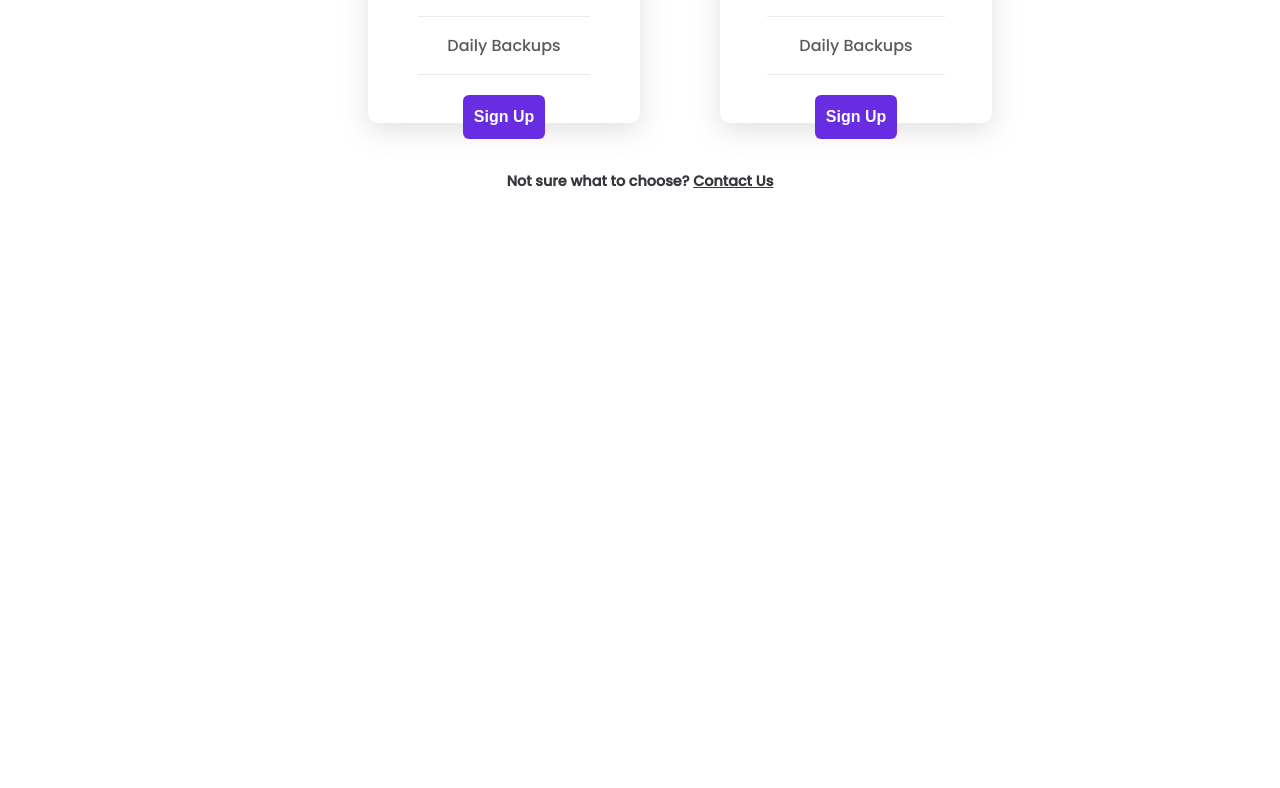
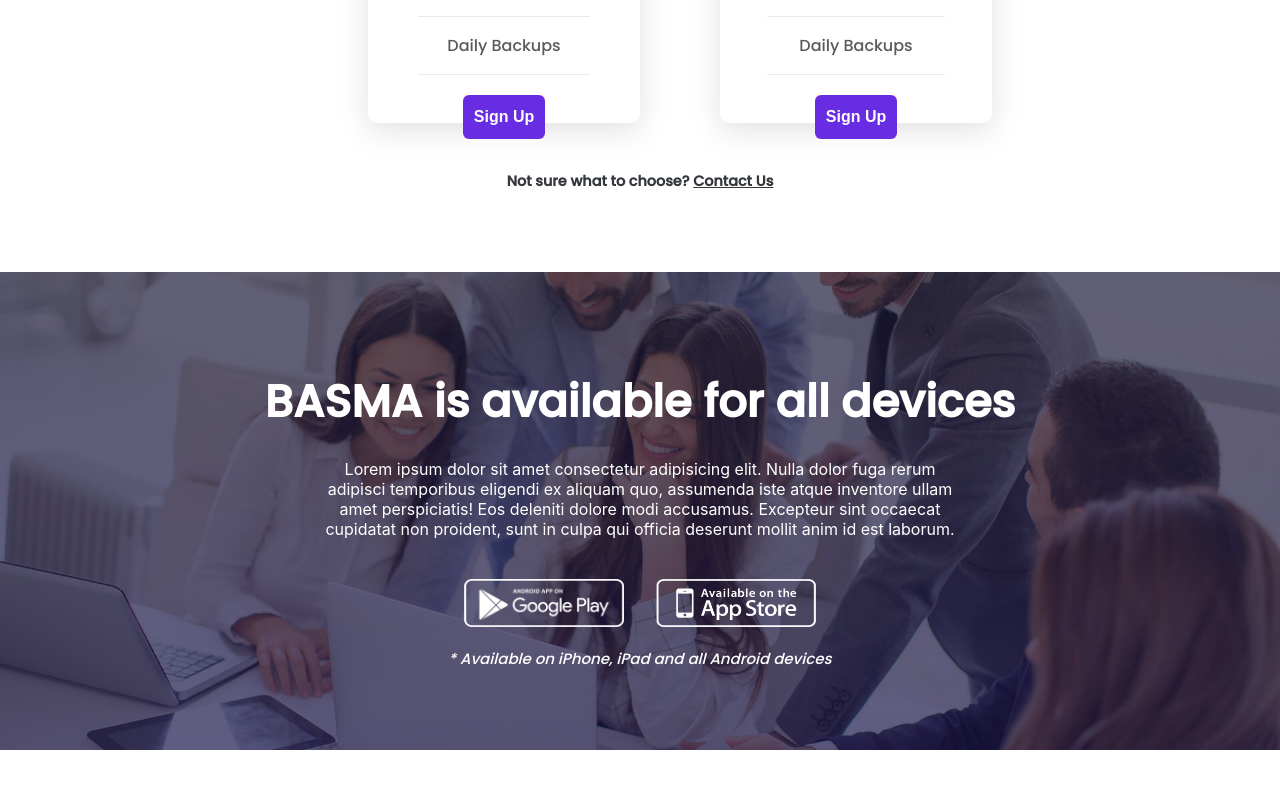
Before and after one commit to Lara-Jalloul/basma_react_part2, a React (Create React App) app in the folder front/: page / in a window 1280 px wide. Shown: the part 4365-5153 px from the top of the page. Before the commit the page ends 4557 px from the top, so only its background shows below. Built offline with nearby package versions, Linux system fonts and the light colour scheme.

Commit message:
finishing the device box

```diff
--- /dev/null
+++ b/front/src/components/Device/Device.css
@@ -0,0 +1,50 @@
+.container-device {
+  width: 100%;
+  background: linear-gradient(rgba(30, 28, 59, 0.7), rgba(26, 23, 75, 0.7)),
+    url("../../assets/download-bg.jpeg");
+  background-size: cover;
+  opacity: 1.5;
+  background-position: center;
+  background-repeat: no-repeat;
+}
+
+.device {
+  margin-top: 5rem;
+  margin-bottom: 5rem;
+}
+
+.device-title {
+  padding-top: 6rem;
+  color: white;
+  font-weight: bold;
+  font-size: 2.8rem;
+  padding-bottom: 1.5rem;
+  font-family: "Poppins", sans-serif;
+}
+
+.device-desc {
+  color: white;
+  width: 50%;
+  text-align: center;
+  margin: auto;
+  padding-bottom: 1.5rem;
+}
+
+.device-image {
+  height: 5%;
+  align-items: center;
+}
+
+.device-image img {
+  padding: 1rem;
+  width: 15%;
+  height: 5rem;
+}
+
+.note {
+  color: white;
+  font-style: italic;
+  font-family: "Poppins", sans-serif;
+  font-size: 15px;
+  padding-bottom: 5rem;
+}
--- /dev/null
+++ b/front/src/components/Device/Device.js
@@ -0,0 +1,30 @@
+import React from "react";
+import GooglePlay from "../../assets/google-play.png";
+import AppStore from "../../assets/app-store.png";
+import "./Device.css";
+
+function Device() {
+  return (
+    <div className="container-device">
+      <div className="device">
+        <div className="device-title">BASMA is available for all devices</div>
+        <div className="device-desc">
+          Lorem ipsum dolor sit amet consectetur adipisicing elit. Nulla dolor
+          fuga rerum adipisci temporibus eligendi ex aliquam quo, assumenda iste
+          atque inventore ullam amet perspiciatis! Eos deleniti dolore modi
+          accusamus. Excepteur sint occaecat cupidatat non proident, sunt in
+          culpa qui officia deserunt mollit anim id est laborum.
+        </div>
+        <div className="device-image">
+          <img src={GooglePlay} alt="" />
+          <img src={AppStore} alt="" />
+        </div>
+        <div className="note">
+          * Available on iPhone, iPad and all Android devices
+        </div>
+      </div>
+    </div>
+  );
+}
+
+export default Device;
--- a/front/src/pages/Home.js
+++ b/front/src/pages/Home.js
@@ -6,6 +6,7 @@ import Tool from "../components/Tool/Tool";
 import Share from "../components/Share/Share";
 import Code from "../components/Code/Code";
 import Price from "../components/Price/Price";
+import Device from "../components/Device/Device";
 
 function Home() {
   return (
@@ -17,6 +18,7 @@ function Home() {
       <Share />
       <Code />
       <Price />
+      <Device />
     </>
   );
 }
```
